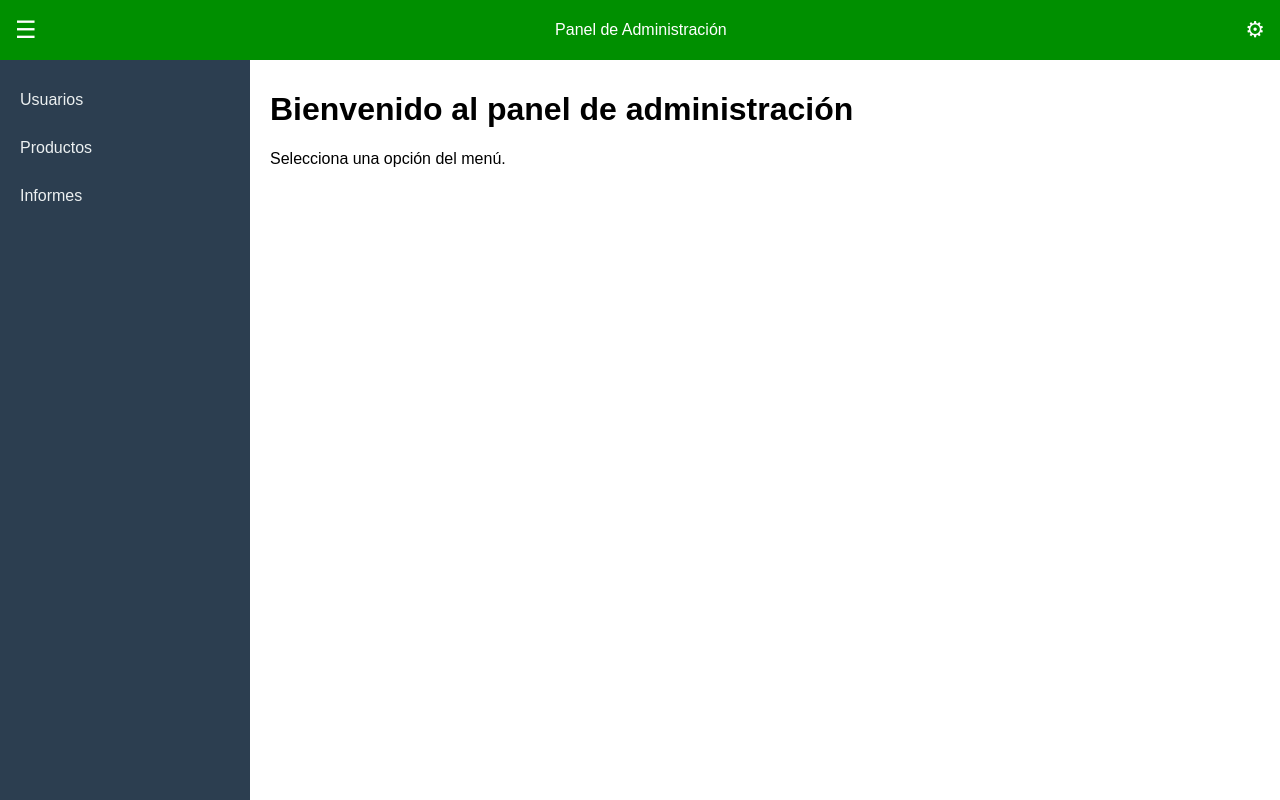
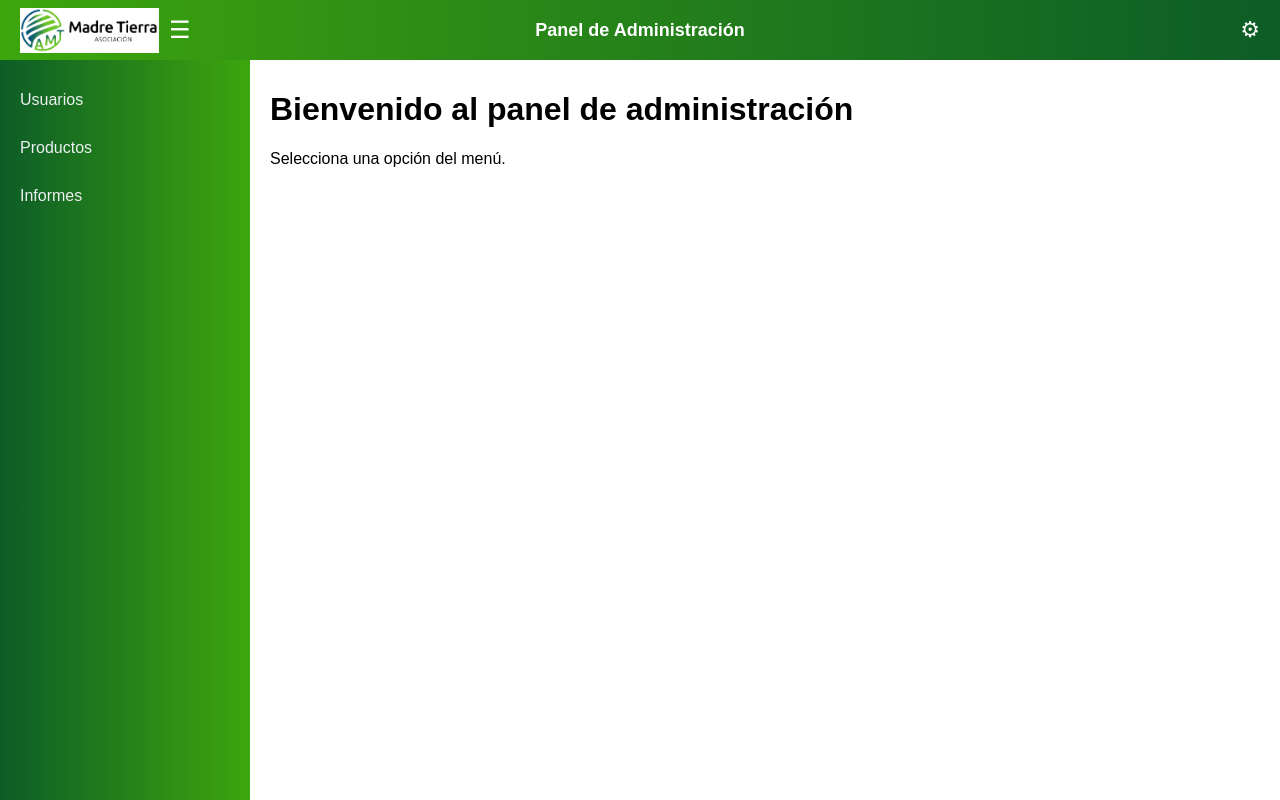
Before and after one commit to CamiloRondonDev/AMT, a PHP site: page /app/views/administracion.php in a window 1280 px wide. Run offline with PHP 8.4, Linux system fonts and the light colour scheme.

Commit message:
estilo panel de administracion

```diff
--- a/app/views/administracion.php
+++ b/app/views/administracion.php
@@ -3,124 +3,9 @@
 <head>
 <meta charset="UTF-8" />
 <meta name="viewport" content="width=device-width, initial-scale=1" />
+<link rel="stylesheet" href="/amt/public/css/administracion.css">
+<link rel="icon" href="/amt/public/img/IDENTIFICADOR SIN TEXTO-08.png" type="image/png">
 <title>Panel de Administración</title>
-<style>
-  /* Reset y básicos */
-  * {
-    box-sizing: border-box;
-  }
-  body {
-    margin: 0;
-    font-family: Arial, sans-serif;
-    display: flex;
-    height: 100vh;
-    overflow: hidden;
-  }
-
-  /* Sidebar */
-  #sidebar {
-    width: 250px;
-    background-color: #2c3e50;
-    color: #ecf0f1;
-    transition: transform 0.3s ease;
-    padding-top: 60px;
-    position: fixed;
-    height: 100%;
-    overflow-y: auto;
-  }
-  #sidebar.hidden {
-    transform: translateX(-100%);
-  }
-
-  #sidebar ul {
-    list-style: none;
-    padding: 0;
-  }
-
-  #sidebar ul li {
-    padding: 15px 20px;
-    cursor: pointer;
-  }
-
-  #sidebar ul li:hover {
-    background-color: #008F00;
-  }
-
-  /* Header */
-  header {
-    position: fixed;
-    top: 0;
-    left: 0;
-    right: 0;
-    height: 60px;
-    background-color: #008F00;
-    color: white;
-    display: flex;
-    align-items: center;
-    padding: 0 15px;
-    justify-content: space-between;
-    z-index: 1000;
-  }
-
-  /* Botón hamburguesa */
-  #btnToggleSidebar {
-    font-size: 24px;
-    cursor: pointer;
-  }
-
-  /* Icono tuerca */
-  #btnSettings {
-    font-size: 22px;
-    cursor: pointer;
-  }
-
-  /* Contenido principal */
-  #content {
-    margin-left: 250px;
-    padding: 70px 20px 20px 20px;
-    flex-grow: 1;
-    transition: margin-left 0.3s ease;
-  }
-  #content.full {
-    margin-left: 0;
-  }
-
-  /* Modal para cambiar contraseña */
-  #modalChangePass {
-    position: fixed;
-    top: 0;
-    left: 0;
-    right:0;
-    bottom: 0;
-    background-color: rgba(0,0,0,0.5);
-    display: none;
-    justify-content: center;
-    align-items: center;
-  }
-  #modalChangePass.active {
-    display: flex;
-  }
-  #modalChangePass .modal-content {
-    background: white;
-    padding: 20px;
-    border-radius: 6px;
-    width: 300px;
-  }
-  #modalChangePass label {
-    display: block;
-    margin: 10px 0 5px;
-  }
-  #modalChangePass input[type="password"] {
-    width: 100%;
-    padding: 8px;
-  }
-  #modalChangePass button {
-    margin-top: 15px;
-    padding: 10px;
-    width: 100%;
-    cursor: pointer;
-  }
-</style>
 </head>
 <body>
 
@@ -135,10 +20,18 @@
 
 <!-- Header -->
 <header>
-  <div id="btnToggleSidebar">&#9776;</div> <!-- ☰ -->
-  <div>Panel de Administración</div>
-  <div id="btnSettings" title="Cambiar contraseña">&#9881;</div> <!-- ⚙ -->
+  <div class="header-left">
+    <img src="/amt/public/img/para banner.jpg" alt="Logo" style="height: 45px;">
+    <div id="btnToggleSidebar">&#9776;</div> <!-- ☰ -->
+  </div>
+  <div class="header-center">
+    Panel de Administración
+  </div>
+  <div class="header-right">
+    <div id="btnSettings" title="Cambiar contraseña">&#9881;</div> <!-- ⚙ -->
+  </div>
 </header>
+
 
 <!-- Contenido principal -->
 <main id="content">
--- a/app/views/header.php
+++ b/app/views/header.php
@@ -2,6 +2,7 @@
 <html lang="es">
 <head>
     <meta charset="UTF-8">
+    <link rel="icon" href="/amt/public/img/IDENTIFICADOR SIN TEXTO-08.png" type="image/png">
     <link rel="stylesheet" href="/amt/public/css/styles.css?v=<?php echo time(); ?>">
     <meta name="viewport" content="width=device-width, initial-scale=1.0">
     <title>Asociación Madre Tierra - Tienda</title>
--- /dev/null
+++ b/public/css/administracion.css
@@ -0,0 +1,148 @@
+  /* Reset y básicos */
+  * {
+    box-sizing: border-box;
+  }
+  body {
+    margin: 0;
+    font-family: Arial, sans-serif;
+    display: flex;
+    height: 100vh;
+    overflow: hidden;
+  }
+
+  /* Sidebar */
+  #sidebar {
+    width: 250px;
+    background: linear-gradient(to right, #0d5c27, #3da60d);
+    color: #ecf0f1;
+    transition: transform 0.3s ease;
+    padding-top: 60px;
+    position: fixed;
+    height: 100%;
+    overflow-y: auto;
+  }
+  #sidebar.hidden {
+    transform: translateX(-100%);
+  }
+
+  #sidebar ul {
+    list-style: none;
+    padding: 0;
+  }
+
+  #sidebar ul li {
+    padding: 15px 20px;
+    cursor: pointer;
+  }
+
+  #sidebar ul li:hover {
+    background-color: #008F00;
+  }
+
+  /* Header */
+/* Header principal */
+header {
+  position: fixed;
+  top: 0;
+  left: 0;
+  right: 0;
+  height: 60px;
+  background: linear-gradient(to left, #0d5c27, #3da60d);
+  color: white;
+  display: flex;
+  align-items: center;
+  padding: 0 20px;
+  z-index: 1000;
+}
+
+/* Distribuir los espacios */
+.header-left, .header-center, .header-right {
+  display: flex;
+  align-items: center;
+}
+
+/* Parte izquierda: logo + hamburguesa */
+.header-left {
+  gap: 10px;
+  flex: 1;
+}
+
+/* Parte central: título */
+.header-center {
+  justify-content: center;
+  flex: 2;
+  font-size: 18px;
+  font-weight: bold;
+  text-align: center;
+}
+
+/* Parte derecha: tuerca */
+.header-right {
+  justify-content: flex-end;
+  flex: 1;
+}
+
+#btnToggleSidebar, #btnSettings {
+  cursor: pointer;
+  font-size: 20px;
+}
+
+
+  /* Botón hamburguesa */
+  #btnToggleSidebar {
+    font-size: 24px;
+    cursor: pointer;
+  }
+
+  /* Icono tuerca */
+  #btnSettings {
+    font-size: 22px;
+    cursor: pointer;
+  }
+
+  /* Contenido principal */
+  #content {
+    margin-left: 250px;
+    padding: 70px 20px 20px 20px;
+    flex-grow: 1;
+    transition: margin-left 0.3s ease;
+  }
+  #content.full {
+    margin-left: 0;
+  }
+
+  /* Modal para cambiar contraseña */
+  #modalChangePass {
+    position: fixed;
+    top: 0;
+    left: 0;
+    right:0;
+    bottom: 0;
+    background-color: rgba(0,0,0,0.5);
+    display: none;
+    justify-content: center;
+    align-items: center;
+  }
+  #modalChangePass.active {
+    display: flex;
+  }
+  #modalChangePass .modal-content {
+    background: white;
+    padding: 20px;
+    border-radius: 6px;
+    width: 300px;
+  }
+  #modalChangePass label {
+    display: block;
+    margin: 10px 0 5px;
+  }
+  #modalChangePass input[type="password"] {
+    width: 100%;
+    padding: 8px;
+  }
+  #modalChangePass button {
+    margin-top: 15px;
+    padding: 10px;
+    width: 100%;
+    cursor: pointer;
+  }
```
Also changed, not shown: public/img/HORIZONTAL AZUL-08.png (added), public/img/HORIZONTAL BLANCO-08.png (added), public/img/HORIZONTAL NEGRO-08.png (added), public/img/HORIZONTAL VERDE-08.png (added), public/img/IDENTIFICADOR AZUL-08.png (added), public/img/IDENTIFICADOR BLANCO-08.png (added), public/img/IDENTIFICADOR SIN TEXTO-08.png (added), public/img/IDENTIFICADOR VERDE-08.png (added), public/img/IDENTIFICADOR VERTICAL-08.jpg (added), public/img/IMAGOTIPO AMT-02.png (added), public/img/VECTORIZADO HORIZONTAL.jpg (added), public/img/VECTORIZADO VERTICAL.png (added), public/img/VERTICAL GRIS-08.png (added).
